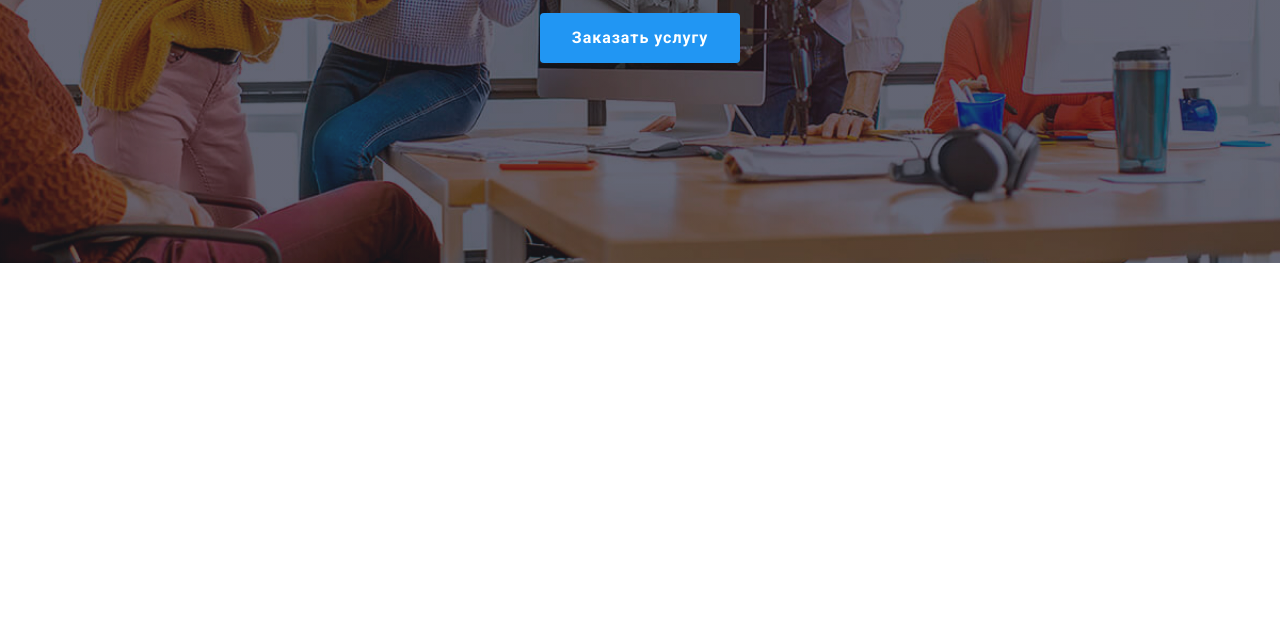
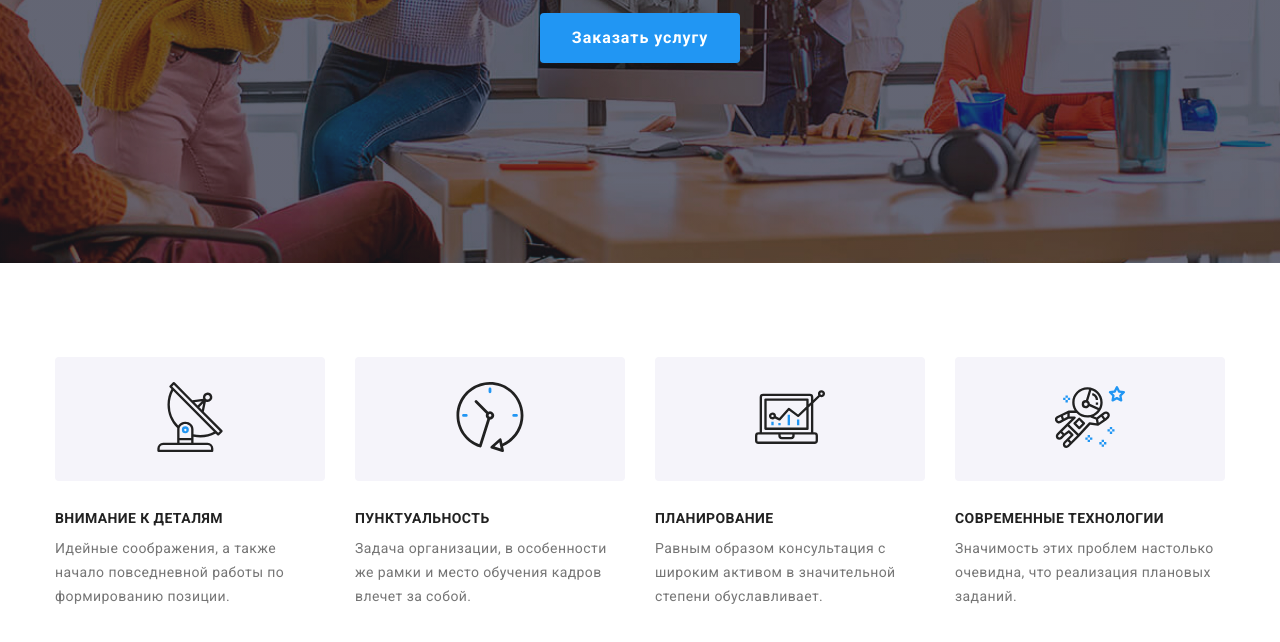
Before and after one commit to arkadiibasovych/goit-markup-hw-08, a plain HTML site: page index.html in a window 1280 px wide. Shown: the part 418-1060 px from the top of the page. Before the commit the page ends 800 px from the top, so only its background shows below. Drawn offline with Linux system fonts and the light colour scheme.

Commit message:
добавляет стили для features

```diff
--- a/index.html
+++ b/index.html
@@ -76,13 +76,7 @@
     </li>
   </ul>
 </div>
-
-
-
-
       </div>
-
-
 
     </header>
     <main>
@@ -96,52 +90,60 @@
 
       </section>
       <!--Особенности-->
-      <!-- <section>
-        <div class="container features">
+      <section class="container features">
+
           <h2 class="is-hidden">Наши особенности</h2>
           <ul class="features-list list">
-            <li class="features-list-item ">
-              <div class="features-list-icon">
+            <li class="features-list-item">
+
+                <div class="features-list-item-icon">
                   <svg class="features-list-item-svg" width="70" height="70">
                   <use href="./images/sprite.svg#icon-antenna"></use>
                 </svg>
                 </div>
+
               <h3 class="features-list-title">Внимание к деталям</h3>
               <p class="features-list-description">
                 Идейные соображения, а также начало повседневной работы по
                 формированию позиции.
               </p>
             </li>
-            <li class="features-list-item ">
-              <div class="features-list-icon">
+            <li class="features-list-item">
+
+                <div class="features-list-item-icon">
                   <svg class="features-list-item-svg" width="70" height="70">
                   <use href="./images/sprite.svg#icon-clock"></use>
                 </svg>
                 </div>
+
               <h3 class="features-list-title">Пунктуальность</h3>
               <p class="features-list-description">
                 Задача организации, в особенности же рамки и место обучения
                 кадров влечет за собой.
               </p>
             </li>
-            <li class="features-list-item ">
-              <div class="features-list-icon">
+            <li class="features-list-item">
+
+                <div class="features-list-item-icon">
                   <svg class="features-list-item-svg" width="70" height="70">
                   <use href="./images/sprite.svg#icon-diagram"></use>
                 </svg>
                 </div>
+
               <h3 class="features-list-title">Планирование</h3>
               <p class="features-list-description">
                 Равным образом консультация с широким активом в значительной
                 степени обуславливает.
               </p>
             </li>
-            <li class="features-list-item ">
-              <div class="features-list-icon">
+            <li class="features-list-item">
+
+               <div class="features-list-item-icon">
                   <svg class="features-list-item-svg" width="70" height="70">
                   <use href="./images/sprite.svg#icon-astronaut"></use>
                 </svg>
                </div>
+
               <h3 class="features-list-title">Современные технологии</h3>
               <p class="features-list-description">
                 Значимость этих проблем настолько очевидна, что реализация
@@ -149,8 +151,8 @@
               </p>
             </li>
           </ul>
-        </div>
-      </section> -->
+
+      </section>
 
       <!--Чем мы занимаемся-->
       <!-- <section>
--- a/sass/components/_container.scss
+++ b/sass/components/_container.scss
@@ -16,3 +16,11 @@
     width: 1200px;
   }
 }
+
+main .container {
+  margin-bottom: 60px;
+
+  @media screen and(min-width:1200px) {
+    margin-bottom: 94px;
+  }
+}
--- /dev/null
+++ b/sass/layout/_features.scss
@@ -0,0 +1,58 @@
+.features-list {
+  @media screen and(min-width:768px) {
+    display: flex;
+    flex-wrap: wrap;
+    margin-right: -30px;
+  }
+}
+
+.features-list-item {
+  @media screen and(min-width:768px) {
+    width: 354px;
+    margin-right: 30px;
+  }
+
+  @media screen and(min-width:1200px) {
+    width: 270px;
+  }
+
+  &:not(:last-child) {
+    margin-bottom: 30px;
+  }
+}
+
+.features-list-title,
+.features-list-description {
+  font-size: 14px;
+  letter-spacing: 0.03em;
+}
+
+.features-list-title {
+  margin-top: 0;
+  margin-bottom: 10px;
+  font-weight: 700;
+  line-height: 1.14;
+  text-transform: uppercase;
+  color: $title-color;
+
+  @media screen and(max-width:767px) {
+    text-align: center;
+  }
+}
+
+.features-list-description {
+  margin-top: 0;
+  margin-bottom: 0;
+  font-weight: 400;
+  line-height: 1.71;
+  color: $desription-color;
+}
+
+.features-list-item-icon {
+  padding-top: 25px;
+  text-align: center;
+  padding-bottom: 25px;
+  margin-bottom: 30px;
+  background: #f5f4fa;
+  border-radius: 4px;
+}
--- a/sass/layout/_hero.scss
+++ b/sass/layout/_hero.scss
@@ -1,6 +1,7 @@
 .hero {
   margin-right: auto;
   margin-left: auto;
+  margin-bottom: 60px;
   padding-left: 60px;
   padding-right: 60px;
   padding-top: 118px;
@@ -34,6 +35,7 @@
   }
 
   @media screen and (min-width: 1200px) {
+    margin-bottom: 94px;
     max-width: 1600px;
     padding-top: 200px;
     padding-bottom: 200px;
--- a/sass/main.scss
+++ b/sass/main.scss
@@ -10,3 +10,4 @@
 @import './layout/header';
 @import './layout/hero';
 @import './layout/lesson';
+@import './layout/features';
```
Also changed, not shown: css/main.css, css/main.min.css, 2 other files. Lines whose indentation alone changed are shown as unchanged.
